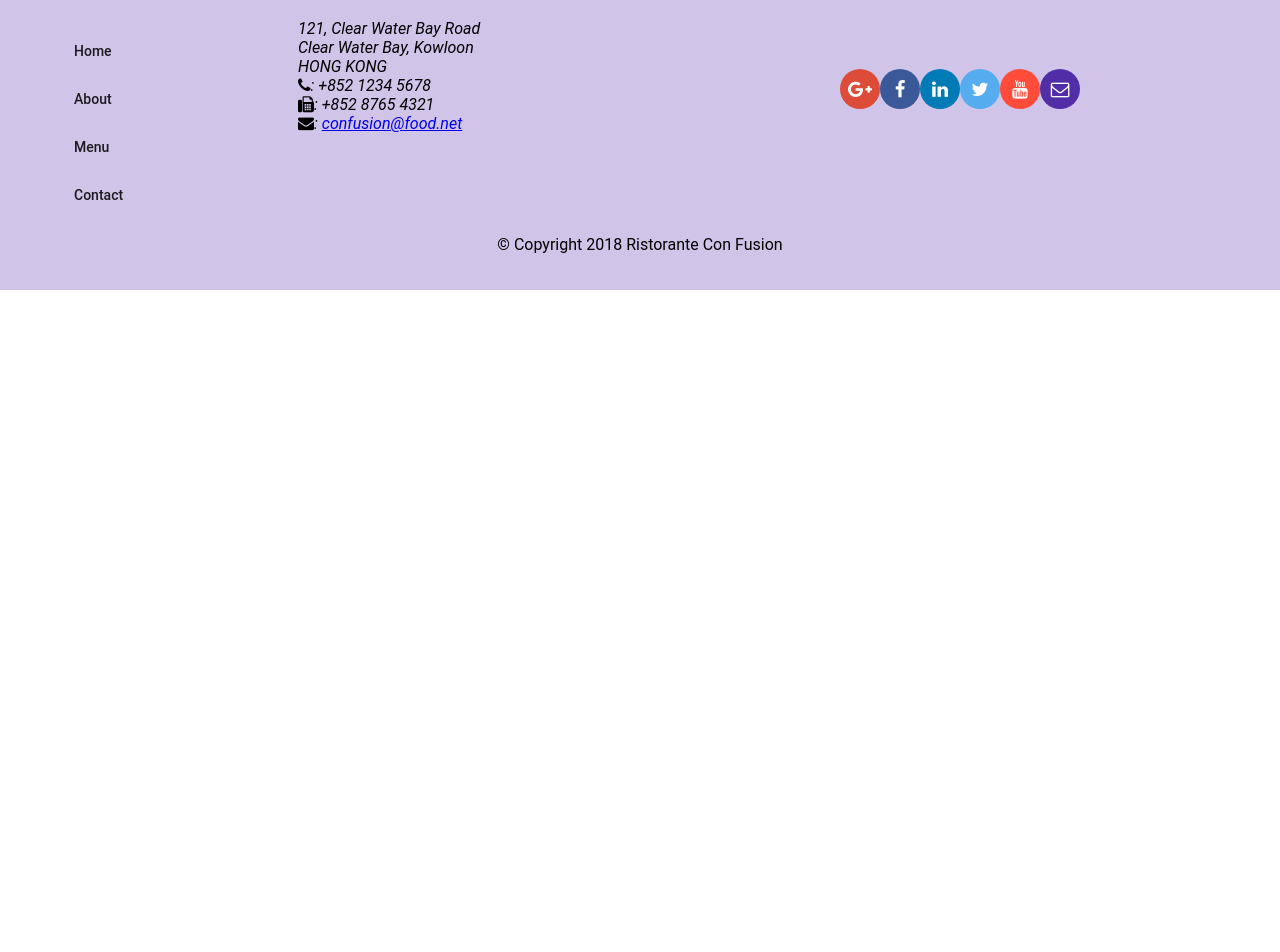
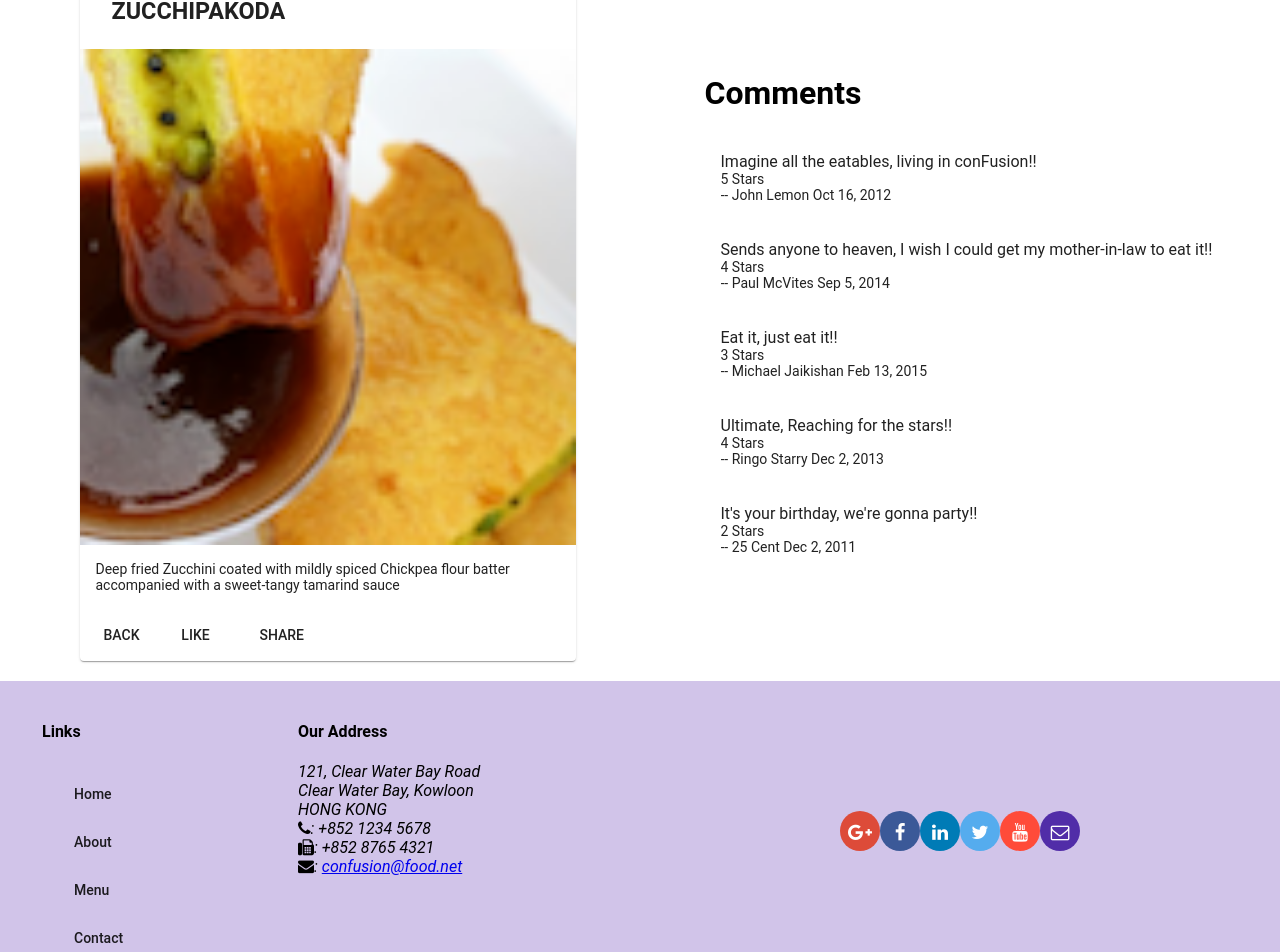
Before and after one commit to amrutamsunil/Angular-coursera, an Angular app: page /dishdetail/1 in a window 1280 px wide. Before the commit this address led to /. Shown: the part 401-1353 px from the top of the page. Before the commit the page ends 800 px from the top, so only its background shows below. Built offline with nearby package versions, Linux system fonts and the light colour scheme.

Commit message:
single page app part 2

```diff
--- a/src/app/app-routing/routes.ts
+++ b/src/app/app-routing/routes.ts
@@ -8,6 +8,7 @@ import { AboutComponent } from "../about/about.component";
 export const routes: Routes = [
   { path: "home", component: HomeComponent },
   { path: "menu", component: MenuComponent },
+  { path: "dishdetail/:id", component: DishdetailComponent },
   { path: "contactus", component: ContactComponent },
   { path: "", redirectTo: "/home", pathMatch: "full" },
 ];
--- a/src/app/dishdetail/dishdetail.component.html
+++ b/src/app/dishdetail/dishdetail.component.html
@@ -20,6 +20,7 @@
           <p>{{ dish.description }}</p>
         </mat-card-content>
         <mat-card-actions>
+          <button mat-button (click)="goBack()">BACK</button>
           <button mat-button>LIKE</button>
           <button mat-button>SHARE</button>
         </mat-card-actions>
--- a/src/app/dishdetail/dishdetail.component.ts
+++ b/src/app/dishdetail/dishdetail.component.ts
@@ -1,14 +1,27 @@
-import { Component, OnInit, Input } from "@angular/core";
+import { DishService } from "./../services/dish.service";
+import { Component, OnInit } from "@angular/core";
 import { Dish } from "../shared/dish";
+import { Params, ActivatedRoute } from "@angular/router";
+import { Location } from "@angular/common";
+
 @Component({
   selector: "app-dishdetail",
   templateUrl: "./dishdetail.component.html",
   styleUrls: ["./dishdetail.component.scss"],
 })
 export class DishdetailComponent implements OnInit {
-  @Input()
   dish: Dish;
-  constructor() {}
+  constructor(
+    private dishService: DishService,
+    private location: Location,
+    private route: ActivatedRoute
+  ) {}
 
-  ngOnInit() {}
+  ngOnInit() {
+    let id = this.route.snapshot.params["id"];
+    this.dish = this.dishService.getDish(id);
+  }
+  goBack(): void {
+    this.location.back();
+  }
 }
--- a/src/app/footer/footer.component.html
+++ b/src/app/footer/footer.component.html
@@ -1,23 +1,35 @@
-<div class="container footer" fxLayout="row wrap" fxLayout.lt-md="column" fxLayoutAlign="center center"
-  fxLayoutGap="10px">
-
+<div
+  class="container footer"
+  fxLayout="row wrap"
+  fxLayout.lt-md="column"
+  fxLayoutAlign="center center"
+  fxLayoutGap="10px"
+>
   <div fxFlex="100" fxFlex.gt-sm="50">
     <div fxLayout="row">
       <div fxFlex="40" fxFlexOffset="20px">
         <h4>Links</h4>
         <mat-list>
-          <mat-list-item><a mat-button>Home</a></mat-list-item>
+          <mat-list-item
+            ><a mat-button routerLink="/home">Home</a></mat-list-item
+          >
           <mat-list-item><a mat-button>About</a></mat-list-item>
-          <mat-list-item><a mat-button>Menu</a></mat-list-item>
-          <mat-list-item><a mat-button>Contact</a></mat-list-item>
+          <mat-list-item
+            ><a mat-button routerLink="/menu">Menu</a></mat-list-item
+          >
+          <mat-list-item
+            ><a mat-button routerLink="/contactus">Contact</a></mat-list-item
+          >
         </mat-list>
       </div>
       <div fxFlex="55">
         <h4>Our Address</h4>
-        <address style="text-size: 80%">
-          121, Clear Water Bay Road<br> Clear Water Bay, Kowloon<br> HONG KONG<br>
-          <i class="fa fa-phone"></i>: +852 1234 5678<br>
-          <i class="fa fa-fax"></i>: +852 8765 4321<br>
+        <address style="text-size: 80%;">
+          121, Clear Water Bay Road<br />
+          Clear Water Bay, Kowloon<br />
+          HONG KONG<br />
+          <i class="fa fa-phone"></i>: +852 1234 5678<br />
+          <i class="fa fa-fax"></i>: +852 8765 4321<br />
           <i class="fa fa-envelope"></i>:
           <a href="mailto:confusion@food.net">confusion@food.net</a>
         </address>
@@ -25,15 +37,28 @@
     </div>
   </div>
   <div fxFlex="100" fxFlex.gt-sm="45">
-    <div style="text-align:center">
-      <a mat-icon-button class="btn-google-plus" href="http://google.com/+"><i class="fa fa-google-plus fa-lg"></i></a>
-      <a mat-icon-button class="btn-facebook" href="http://www.facebook.com/profile.php?id="><i
-          class="fa fa-facebook fa-lg"></i></a>
-      <a mat-icon-button class="btn-linkedin" href="http://www.linkedin.com/in/"><i
-          class="fa fa-linkedin fa-lg"></i></a>
-      <a mat-icon-button class="btn-twitter" href="http://twitter.com/"><i class="fa fa-twitter fa-lg"></i></a>
-      <a mat-icon-button class="btn-youtube" href="http://youtube.com/"><i class="fa fa-youtube fa-lg"></i></a>
-      <a mat-icon-button class="btn-mail" href="mailto:"><i class="fa fa-envelope-o fa-lg"></i></a>
+    <div style="text-align: center;">
+      <a mat-icon-button class="btn-google-plus" href="http://google.com/+"
+        ><i class="fa fa-google-plus fa-lg"></i
+      ></a>
+      <a
+        mat-icon-button
+        class="btn-facebook"
+        href="http://www.facebook.com/profile.php?id="
+        ><i class="fa fa-facebook fa-lg"></i
+      ></a>
+      <a mat-icon-button class="btn-linkedin" href="http://www.linkedin.com/in/"
+        ><i class="fa fa-linkedin fa-lg"></i
+      ></a>
+      <a mat-icon-button class="btn-twitter" href="http://twitter.com/"
+        ><i class="fa fa-twitter fa-lg"></i
+      ></a>
+      <a mat-icon-button class="btn-youtube" href="http://youtube.com/"
+        ><i class="fa fa-youtube fa-lg"></i
+      ></a>
+      <a mat-icon-button class="btn-mail" href="mailto:"
+        ><i class="fa fa-envelope-o fa-lg"></i
+      ></a>
     </div>
   </div>
   <div>
--- a/src/app/menu/menu.component.html
+++ b/src/app/menu/menu.component.html
@@ -7,7 +7,7 @@
   </div>
   <div fxFlex>
     <mat-grid-list cols="2" rowHeight="200px">
-      <mat-grid-tile *ngFor="let dish of dishes" (click)="onSelect(dish)">
+      <mat-grid-tile *ngFor="let dish of dishes" [routerLink]="['/dishdetail',dish.id]">
         <img height="200px" src="{{ dish.image }}" alt="{{ dish.name }}" />
         <mat-grid-tile-footer>
           <h1>{{ dish.name | uppercase }}</h1>
@@ -15,5 +15,4 @@
       </mat-grid-tile>
     </mat-grid-list>
   </div>
-  <app-dishdetail [dish]="selectedDish"></app-dishdetail>
 </div>
```
